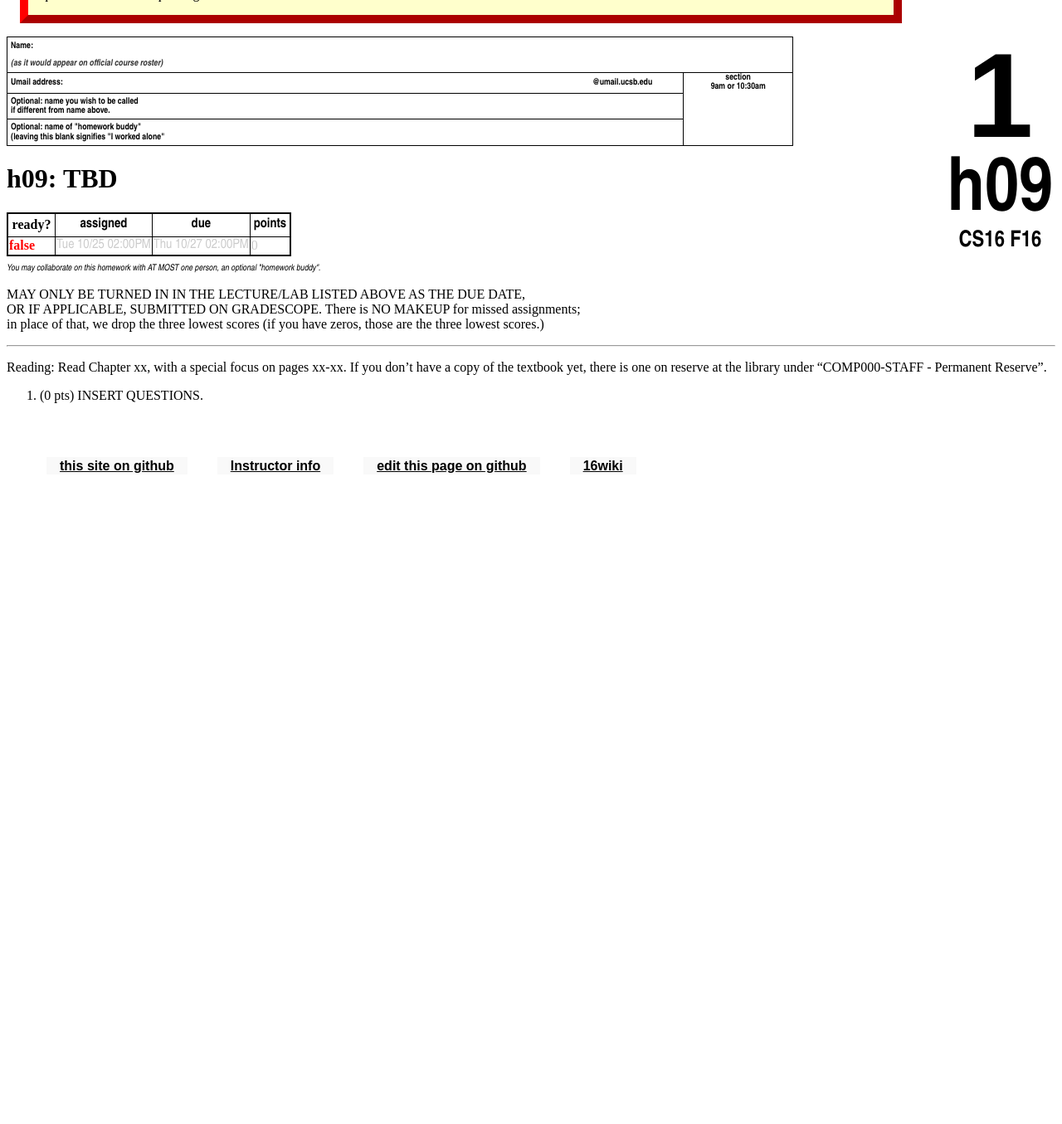
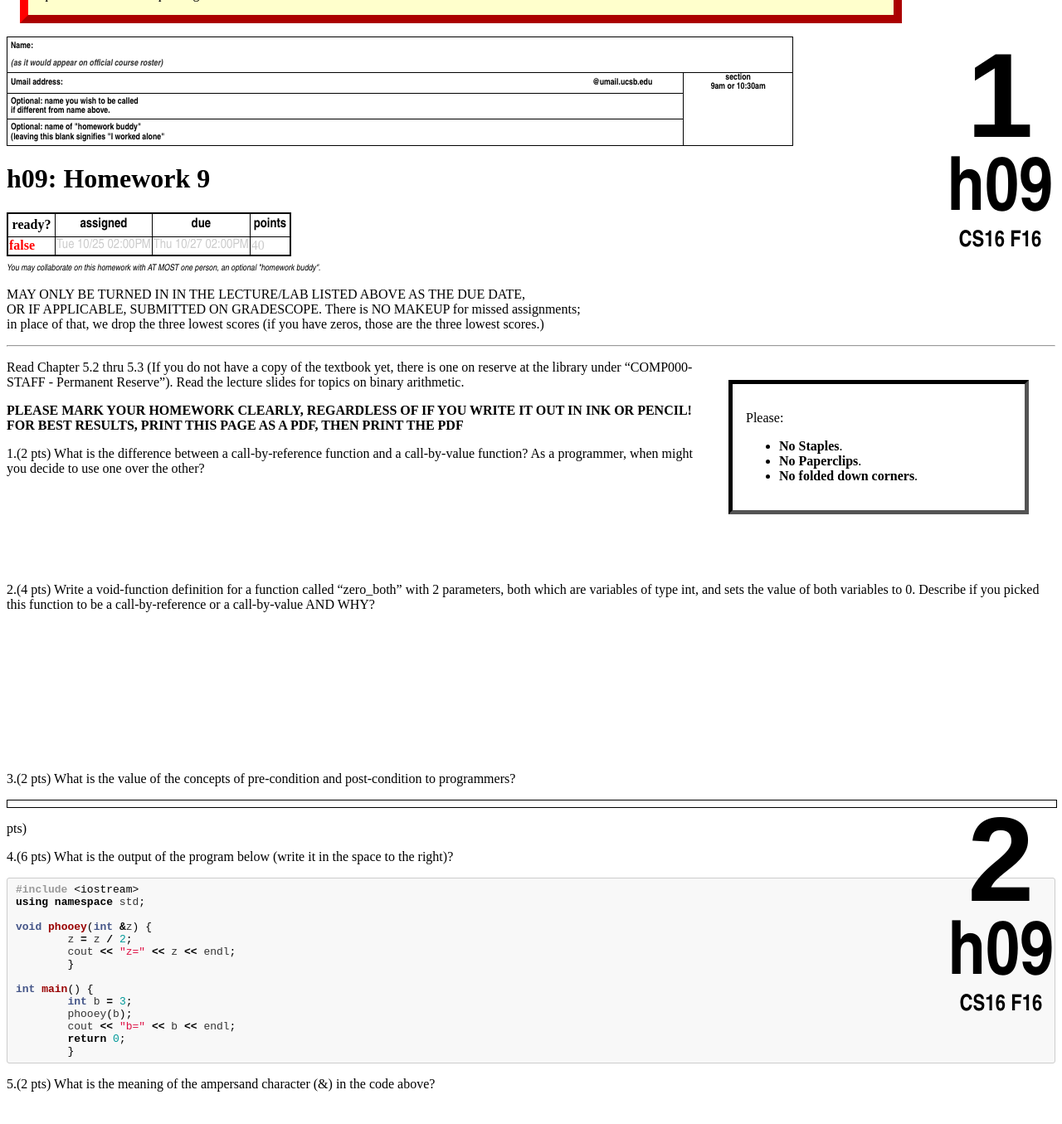
Before and after one commit to ucsb-cs16-s16/https-ucsb-cs16-s17.github.io, a Jekyll site: the page built from _hwk/h09.md, in a window 1280 px wide and 1400 px high, scrolled down 270 px. Shown: the top 1355 px of the window at 83% size. Built offline with Jekyll 4.4.1, drawn with Linux system fonts in a browser that asks for light colours; before the commit the page ends 900 px from its top, so only the background shows below that; some of the changed text lies outside the part shown.

Commit message:
New homework 9

````diff
--- a/_hwk/h09.md
+++ b/_hwk/h09.md
@@ -1,11 +1,92 @@
 ---
 num: "h09"
-desc: "TBD"
+desc: "Homework 9"
 ready: false
 assigned: 2016-10-25 14:00:00.00-7:00
 due: 2016-10-27 14:00:00.00-7:00
 ---
-Reading: Read Chapter xx, with a special focus on pages xx-xx.    If you don't have a copy of the textbook yet, there is one on reserve at the library under "COMP000-STAFF - Permanent Reserve".
+{% include no_staples_box.html %}
+Read Chapter 5.2 thru 5.3 (If you do not have a copy of the textbook yet, there is one on reserve at the library under "COMP000-STAFF - Permanent Reserve"). Read the lecture slides for topics on binary arithmetic.
 
-1.	(0 pts) INSERT QUESTIONS.
-	<div style="margin-bottom:4em"></div>
+<b>PLEASE MARK YOUR HOMEWORK CLEARLY, REGARDLESS OF IF YOU WRITE IT OUT IN INK OR PENCIL!<br/>
+FOR BEST RESULTS, PRINT THIS PAGE AS A PDF, THEN PRINT THE PDF</b>
+
+1.(2 pts) What is the difference between a call-by-reference function and a call-by-value function? As a programmer, when might you decide to use one over the other?
+<div style="margin-bottom:8em"></div>
+
+2.(4 pts) Write a void-function definition for a function called "zero_both" with 2 parameters, both which are variables of type int, and sets the value of both variables to 0. Describe if you picked this function to be a call-by-reference or a call-by-value AND WHY?
+<div style="margin-bottom:12em"></div>
+
+3.(2 pts) What is the value of the concepts of pre-condition and post-condition to programmers?
+  <div class="pagebreak"></div>pts)
+
+4.(6 pts) What is the output of the program below (write it in the space to the right)?
+
+<div markdown="1">
+```cpp
+#include <iostream>
+using namespace std;
+
+void phooey(int &z) {
+	z = z / 2;
+	cout << "z=" << z << endl;
+	}
+
+int main() {
+	int b = 3;
+	phooey(b);
+	cout << "b=" << b << endl;
+	return 0;
+	}
+```
+</div>
+
+
+5.(2 pts) What is the meaning of the ampersand character (&) in the code above?
+<div style="margin-bottom:6em"></div>
+
+6.(4 pts) What is test coverage and why is it important in the programming process?
+<div style="margin-bottom:6em"></div>
+
+7.(12 pts) Convert the following binary numbers into octal, hexadecimal, and decimal. SHOW YOUR WORK:
+
+<b>10001000</b>
+<div style="margin-bottom:6em"></div>
+
+<b>101110001101</b>
+<div style="margin-bottom:6em"></div>
+
+<b>100000001010</b>
+<div style="margin-bottom:6em"></div>
+
+<b>111111101111</b>
+<div style="margin-bottom:6em"></div>
+
+
+8.(4 pts) Convert the following hexadecimal numbers into decimal. SHOW YOUR WORK:
+
+<b>66</b>
+<div style="margin-bottom:6em"></div>
+
+<b>666</b>
+<div style="margin-bottom:6em"></div>
+
+<b>BABA</b>
+<div style="margin-bottom:6em"></div>
+
+<b>2EF5</b>
+<div style="margin-bottom:6em"></div>
+
+
+8. (4 pts) Convert the following decimal numbers into binary. SHOW YOUR WORK:
+
+<b>96</b>
+<div style="margin-bottom:12em"></div>
+
+<b>253</b>
+<div style="margin-bottom:12em"></div>
+
+<b>7777</b>
+<div style="margin-bottom:12em"></div>
+
+<b>10001</b>
````
